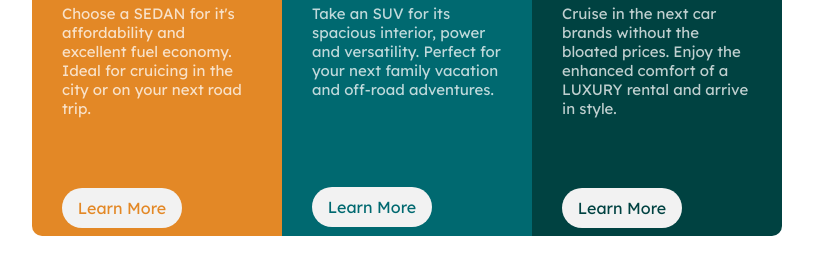
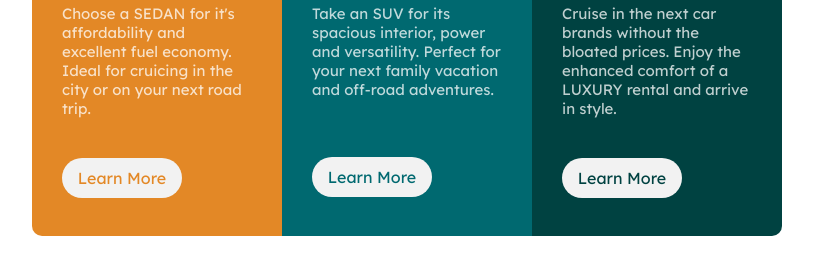
Before and after one commit to omotoshopaul/cards-assignment, a plain HTML site: page index.html in a window 1280 px wide. Shown: the part 372-646 px from the top of the page, without its empty margins (233-1046 px from the left). Drawn offline with Linux system fonts and the light colour scheme; a web font is replaced by a local one.

Commit message:
Update cards.css

```diff
--- a/cards.css
+++ b/cards.css
@@ -61,15 +61,15 @@ p{
 }
 .sedans .button{
     color: hsl(31, 77%, 52%);
-    margin-top: 70px;
+    margin-top: 40px;
 }
 .suvs .button{
     color: hsl(184, 100%, 22%);
-    margin-top: 88px;
+    margin-top: 58px;
 }
 .luxury .button{
     color: hsl(179, 100%, 13%);
-    margin-top: 70px;
+    margin-top: 40px;
 }
 .button:hover{
     cursor: pointer;
```
